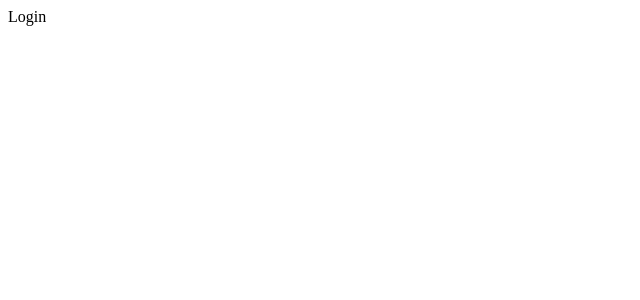
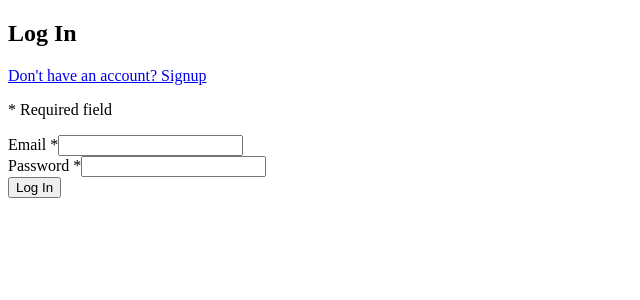
Before and after one commit to sleander94/summitsnowalerts, a React (Create React App) app in the folder react-app/: page /login in a window 1280 px wide. Shown: the top 300 px of the page, without its empty margins (0-640 px from the left). Built offline with nearby package versions, Linux system fonts and the light colour scheme.

Commit message:
Add form with validation & redirect on login

```diff
--- a/react-app/src/components/account-actions/Login.tsx
+++ b/react-app/src/components/account-actions/Login.tsx
@@ -1,5 +1,102 @@
-const Login = () => {
-  return <section id="login">Login</section>;
+import { FormEvent, useState } from 'react';
+import { Link, Navigate } from 'react-router-dom';
+import { AuthProps } from '../../types.d';
+
+const Login = ({ user, getUser }: AuthProps) => {
+  const [email, setEmail] = useState<string>('');
+  const [password, setPassword] = useState<string>('');
+
+  const [emailErr, setEmailErr] = useState<string>();
+  const [passwordErr, setPasswordErr] = useState<string>();
+
+  const [posting, setPosting] = useState<boolean>(false);
+  const [postResponse, setPostResponse] = useState<string>();
+
+  const handleSubmit = async (e: FormEvent<HTMLFormElement>) => {
+    e.preventDefault();
+    console.log('Email: ' + email);
+    console.log('Password: ' + password);
+    try {
+      setPosting(true);
+      const response = await fetch('/users/login', {
+        method: 'POST',
+        headers: {
+          'Content-Type': 'application/json',
+        },
+        body: JSON.stringify({
+          email,
+          password,
+        }),
+      });
+      console.log(response);
+      const data = await response.json();
+      if (getUser) getUser(data.user);
+      if (response.ok) {
+        setPostResponse(undefined);
+      } else if (response.status === 401) {
+        setPostResponse('Invalid email or password.');
+      } else {
+        setPostResponse('Error logging in. Please try again.');
+      }
+      setPosting(false);
+    } catch (err) {
+      console.error(err);
+    }
+  };
+
+  return (
+    <section id="login">
+      {user && <Navigate to="/profile" />}
+      <h1>Log In</h1>
+      <Link to="/signup">Don't have an account? Signup</Link>
+      <form action="" onSubmit={handleSubmit} noValidate>
+        <p>* Required field</p>
+        <div className="form-field">
+          <label htmlFor="email">Email *</label>
+          <input
+            type="email"
+            name="email"
+            required
+            onChange={(e) => setEmail(e.target.value)}
+            onBlur={(e) => {
+              e.target.className = 'touched';
+              !email.match(
+                /([a-zA-Z0-9+._-]+@[a-zA-Z0-9._-]+\.[a-zA-Z0-9_-]+)/gi
+              )
+                ? setEmailErr('Enter a valid email.')
+                : setEmailErr(undefined);
+            }}
+          />
+          {emailErr && <p className="error">{emailErr}</p>}
+        </div>
+        <div className="form-field">
+          <label htmlFor="password">Password *</label>
+          <input
+            type="password"
+            name="password"
+            required
+            onChange={(e) => setPassword(e.target.value)}
+            onBlur={(e) => {
+              e.target.className = 'touched';
+              !password.match(/^(?=.*[A-Za-z])(?=.*\d)[A-Za-z\d]{6,}$/gi)
+                ? setPasswordErr(
+                    'Password must be at least 6 characters with 1 letter and 1 number.'
+                  )
+                : setPasswordErr(undefined);
+            }}
+          />
+          {passwordErr && <p className="error">{passwordErr}</p>}
+        </div>
+        {!posting && <button>Log In</button>}
+        {posting && (
+          <div className="posting">
+            <div className="spinner"></div>
+          </div>
+        )}
+      </form>
+      {postResponse && <p className="response">{postResponse}</p>}
+    </section>
+  );
 };
 
 export default Login;
```
